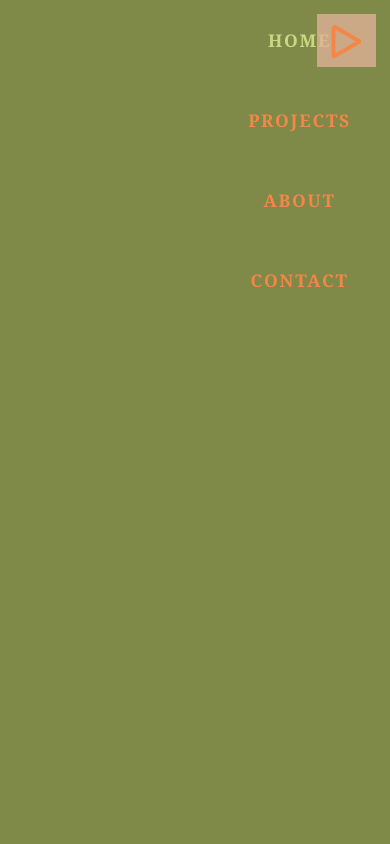
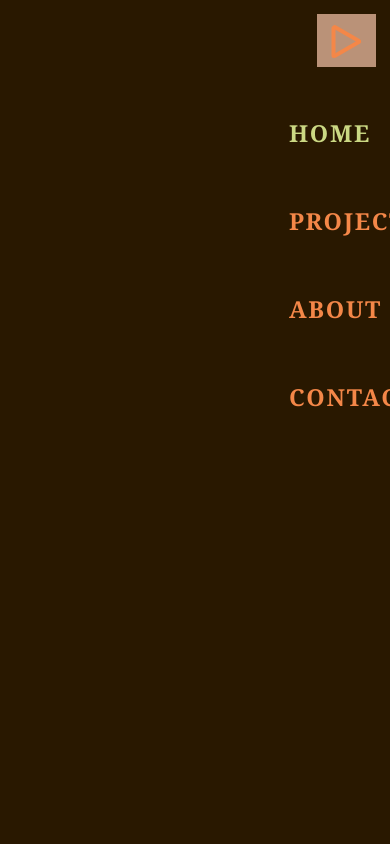
Before and after one commit to Acrophost/portfolio1-main-page, a React app: page / in a window 390 px wide. Both pictures are taken after a click on the button 346 px from the left and 40 px from the top of the page. Shown: the top 844 px of the page. Built offline with nearby package versions, Linux system fonts and the light colour scheme.

Commit message:
Fixed nav display on window resize

```diff
--- a/src/components/App.js
+++ b/src/components/App.js
@@ -20,8 +20,6 @@ const projects = [
     ),
     src: "xyz",
     alt: "xyz",
-    srcMobile: "xyz",
-    altMobile: "mobile xyz",
     codeUrl: "/#",
     liveUrl: "/#",
   },
@@ -36,8 +34,6 @@ const projects = [
     ),
     src: "abc",
     alt: "abc",
-    srcMobile: "abc",
-    altMobile: "mobile abc",
     codeUrl: "/#",
     liveUrl: "/#",
   },
@@ -52,8 +48,6 @@ const projects = [
     ),
     src: "abcd",
     alt: "abcd",
-    srcMobile: "abcd",
-    altMobile: "mobile abcd",
     codeUrl: "/#",
     liveUrl: "/#",
   },
--- a/src/components/Nav.js
+++ b/src/components/Nav.js
@@ -1,43 +1,74 @@
-import React, { useEffect, useState } from "react";
+import React from "react";
 import { ReactComponent as PersonalLogo } from "../images/logo.svg";
 
-const Nav = (props) => {
-  const [headClass, setHeadClass] = useState("nav-module");
-  const [buttonOpen, setButtonOpen] = useState("nav__menu-button");
+class Nav extends React.Component {
+  constructor(props) {
+    super(props);
 
-  const checkDetachment = () => {
-    setHeadClass(
+    this.state = {
+      headClass: "nav-module",
+      buttonClass: "nav__menu-button",
+    };
+
+    this.checkDetachment = this.checkDetachment.bind(this);
+    this.toggleMenu = this.toggleMenu.bind(this);
+    this.showUlsOnBiggerScreens = this.showUlsOnBiggerScreens.bind(this);
+  }
+
+  componentDidMount() {
+    window.onscroll = () => {
+      window.addEventListener("scroll", this.checkDetachment);
+    };
+    window.addEventListener("resize", this.showUlsOnBiggerScreens);
+  }
+
+  showUlsOnBiggerScreens() {
+    const uls = document.getElementsByTagName("ul")[0];
+    const overlay = document.getElementsByClassName("nav__overlay")[0];
+
+    if (window.innerWidth > 1049) {
+      uls.style.display = "flex";
+    } else {
+      if (overlay.style.display == "none" || overlay.style.display == "") {
+        uls.style.display = "none";
+      } else {
+        uls.style.display = "flex";
+      }
+    }
+  }
+
+  checkDetachment() {
+    this.setState({
+      headClass:
         window.pageYOffset > props.refs.projects.current.offsetTop - 100
           ? "nav-module detached"
-        : "nav-module"
-    );
-  };
+          : "nav-module",
+    });
+  }
 
-  useEffect(() => {
-    window.onscroll = () => {
-      window.addEventListener("scroll", checkDetachment);
-    };
-  }, []);
-
-  const toggleMenu = () => {
+  toggleMenu() {
     const uls = document.getElementsByTagName("ul")[0];
     const overlay = document.getElementsByClassName("nav__overlay")[0];
-    uls.style.display =
-      uls.style.display == "none" || uls.style.display == "" ? "flex" : "none";
-    overlay.style.display =
-      overlay.style.display == "none" || overlay.style.display == ""
-        ? "block"
-        : "none";
 
-    setButtonOpen(
-      buttonOpen == "nav__menu-button"
+    if (overlay.style.display == "none" || overlay.style.display == "") {
+      uls.style.display = "flex";
+      overlay.style.display = "block";
+    } else {
+      uls.style.display = "none";
+      overlay.style.display = "none";
+    }
+
+    this.setState({
+      buttonClass:
+        this.state.buttonClass == "nav__menu-button"
           ? "nav__menu-button opened"
-        : "nav__menu-button"
-    );
-  };
+          : "nav__menu-button",
+    });
+  }
 
+  render() {
     return (
-    <header className={headClass}>
+      <header className={this.state.headClass}>
         <div className="nav__logo-module">
           ANNA
           <PersonalLogo className="nav__logo" />
@@ -48,67 +79,73 @@ const Nav = (props) => {
           <a
             href="/#home"
             onClick={() => {
-            props.setLocation("/");
+              this.props.setLocation("/");
               window.scrollTo({ top: 0, left: 0, behavior: "smooth" });
-            props.refs.home.current.focus();
+              this.props.refs.home.current.focus();
             }}
           >
-          <li className={props.location == "/" ? "nav__active" : ""}>HOME</li>
+            <li className={this.props.location == "/" ? "nav__active" : ""}>
+              HOME
+            </li>
           </a>
           <a
             href="/#projects"
             onClick={() => {
-            props.setLocation("projects");
-            props.refs.projects.current.scrollIntoView({
+              this.props.setLocation("projects");
+              this.props.refs.projects.current.scrollIntoView({
                 behavior: "smooth",
                 block: "nearest",
               });
-            props.refs.projects.current.focus();
+              this.props.refs.projects.current.focus();
             }}
           >
-          <li className={props.location == "projects" ? "nav__active" : ""}>
+            <li
+              className={this.props.location == "projects" ? "nav__active" : ""}
+            >
               PROJECTS
             </li>
           </a>
           <a
             href="/#about"
             onClick={() => {
-            props.setLocation("about");
-            props.refs.about.current.scrollIntoView({
+              this.props.setLocation("about");
+              this.props.refs.about.current.scrollIntoView({
                 behavior: "smooth",
                 block: "nearest",
               });
-            props.refs.about.current.focus();
+              this.props.refs.about.current.focus();
             }}
           >
-          <li className={props.location == "about" ? "nav__active" : ""}>
+            <li className={this.props.location == "about" ? "nav__active" : ""}>
               ABOUT
             </li>
           </a>
           <a
             href="/#contact"
             onClick={() => {
-            props.setLocation("contact");
-            console.log(props.refs.contact);
-            props.refs.contact.current.scrollIntoView({
+              this.props.setLocation("contact");
+              this.props.refs.contact.current.scrollIntoView({
                 behavior: "smooth",
                 block: "nearest",
               });
-            props.refs.contact.current.focus();
+              this.props.refs.contact.current.focus();
             }}
           >
-          <li className={props.location == "contact" ? "nav__active" : ""}>
+            <li
+              className={this.props.location == "contact" ? "nav__active" : ""}
+            >
               CONTACT
             </li>
           </a>
         </ul>
-      <button className={buttonOpen} onClick={toggleMenu}>
+        <button className={this.state.buttonClass} onClick={this.toggleMenu}>
           <div className="nav__hamburger-t"></div>
           <div className="nav__hamburger-m"></div>
           <div className="nav__hamburger-b"></div>
         </button>
       </header>
     );
-};
+  }
+}
 
 export default Nav;
--- a/src/components/Project.js
+++ b/src/components/Project.js
@@ -94,11 +94,10 @@ class Project extends React.Component {
             alt={project.alt}
             className="project__desktop-img"
           />
-          <img
-            src={project.srcMobile}
-            alt={project.altMobile}
-            className="project__mobile-img"
-          />
+          <div className="project__description-container">
+            <h3>{project.name}</h3>
+            {project.description}
+          </div>
         </div>
         <button
           className="project__arrow-right"
@@ -106,10 +105,7 @@ class Project extends React.Component {
         >
           <ArrowSmall className="project__arrow-r" />
         </button>
-        <div className="project__description-container">
-          <h3>{project.name}</h3>
-          {project.description}
-        </div>
+
         <div className="project__button-container">
           <button
             className="project__view-button"
--- a/src/styles/nav.scss
+++ b/src/styles/nav.scss
@@ -76,20 +76,43 @@ a {
 }
 
 @media (max-width: 1049px) {
-  @-webkit-keyframes fadeIn {
+  @keyframes grow {
     from {
-      width: 0;
+      transform: scale(0);
     }
+
     to {
-      width: 45vw;
+      transform: scale(1);
     }
   }
-  @keyframes fadeIn {
+
+  @-webkit-keyframes grow {
     from {
-      width: 0;
+      transform: scale(0);
     }
+
     to {
-      width: 45vw;
+      transform: scale(1);
+    }
+  }
+
+  @keyframes shrink {
+    from {
+      transform: scale(1);
+    }
+
+    to {
+      transform: scale(0);
+    }
+  }
+
+  @-webkit-keyframes shrink {
+    from {
+      transform: scale(1);
+    }
+
+    to {
+      transform: scale(0);
     }
   }
 
@@ -99,18 +122,14 @@ a {
     padding: 0;
     ul {
       display: none;
-      font-size: 4.5vw;
-      height: 110vh;
+      font-size: 6vw;
       position: fixed;
       flex-flow: column nowrap;
       align-items: flex-start;
       justify-content: flex-start;
-      right: 0;
-      margin: 0;
-      padding: 0;
-      text-align: center;
-      -webkit-animation: fadeIn 1s;
-      animation: fadeIn 1s;
+      top: 10vh;
+      text-align: left;
+
       a {
         width: 100%;
 
@@ -119,7 +138,7 @@ a {
         }
 
         li {
-          padding: 4rem 10vw;
+          padding: 4rem 7vw;
         }
       }
     }
@@ -130,11 +149,10 @@ a {
     position: fixed;
     width: 100%;
     height: 100%;
-    background-color: scale-color(
-      $base-color,
-      $lightness: -40%,
-      $saturation: -40%
-    );
+    background-color: $secondary-color;
+    -webkit-animation: grow 1s ease-in;
+    animation: grow 1s ease-in;
+    transform-origin: 95% 3%;
   }
 
   .detached {
@@ -216,11 +234,12 @@ a {
   }
 
   .nav__logo-module {
-    font-size: 2rem;
+    margin-top: 1rem;
+    font-size: 2.5rem;
   }
 
   .nav__logo {
-    width: 6rem;
+    width: 7rem;
   }
 }
 
--- a/src/styles/project.scss
+++ b/src/styles/project.scss
@@ -23,13 +23,6 @@
   min-height: 32vw;
   background-color: $placeholder;
   margin-right: 5%;
-}
-
-.project__mobile-img {
-  position: relative;
-  width: 30%;
-  min-height: 32vw;
-  background-color: $placeholder;
 }
 
 .project__arrow-right,
@@ -71,7 +64,7 @@
 
 .project__description-container {
   font-size: 2.5rem;
-  width: 80%;
+  width: 30%;
 
   h3 {
     text-align: center;
@@ -118,6 +111,12 @@
   display: none;
 }
 
+@media (min-width: 2000px) {
+  .project__description-container {
+    font-size: 1rem;
+  }
+}
+
 @media (max-width: 1049px) {
   .project__images-container {
     justify-content: center;
@@ -162,10 +161,11 @@
   .project__images-container {
     justify-content: center;
     align-items: center;
+    flex-flow: column nowrap;
   }
 
-  .project__mobile-img {
-    display: none;
+  .project__description-container {
+    width: 80%;
   }
 
   .project__arrow-r,
```
Lines whose indentation alone changed are shown as unchanged.
